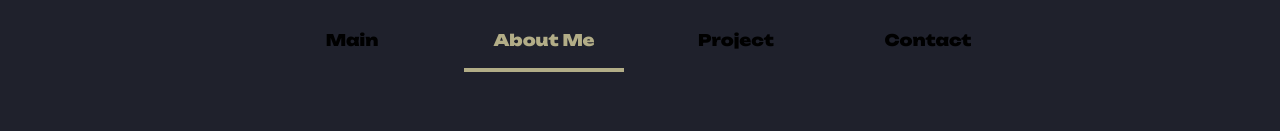
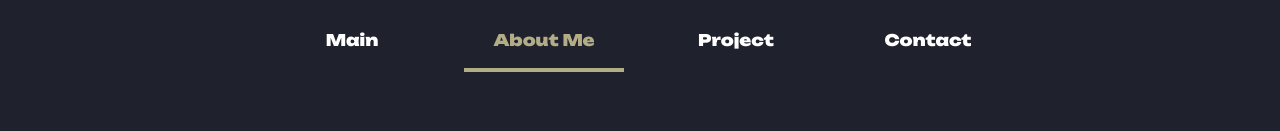
Before and after one commit to augusstt06/portfolio, a Next.js app: page /portfolio in a window 1280 px wide. Shown: the top 131 px of the page. Built offline with nearby package versions, Linux system fonts and the light colour scheme.

Commit message:
fix: metadata

```diff
--- a/src/app/(route)/portfolio/layout.tsx
+++ b/src/app/(route)/portfolio/layout.tsx
@@ -8,7 +8,7 @@ export default function PortfolioLayout({
   children: React.ReactNode
 }>) {
   return (
-    <div className="min-h-screen">
+    <div className="min-h-screen text-white">
       <Nav />
       {children}
     </div>
--- a/src/app/layout.tsx
+++ b/src/app/layout.tsx
@@ -1,8 +1,9 @@
-'use client'
+import './globals.css'
 
-import { ThemeProvider } from 'next-themes'
-
-import './globals.css'
+export const metadata = {
+  title: 'ChungYeonKim | portfolio',
+  description: '안녕하세요 프론트엔드 개발자 김충연입니다.',
+}
 
 export default function RootLayout({
   children,
@@ -11,9 +12,7 @@ export default function RootLayout({
 }>) {
   return (
     <html lang="en" suppressHydrationWarning={true}>
-      <body>
-        <ThemeProvider attribute="class">{children}</ThemeProvider>
-      </body>
+      <body>{children}</body>
     </html>
   )
 }
--- a/src/app/page.tsx
+++ b/src/app/page.tsx
@@ -6,7 +6,7 @@ import Main from '@/components/template/Main'
 
 const Home: React.FC = () => {
   return (
-    <main className="min-h-screen w-full">
+    <main className="min-h-screen w-full text-white">
       <Main />
     </main>
   )
```
